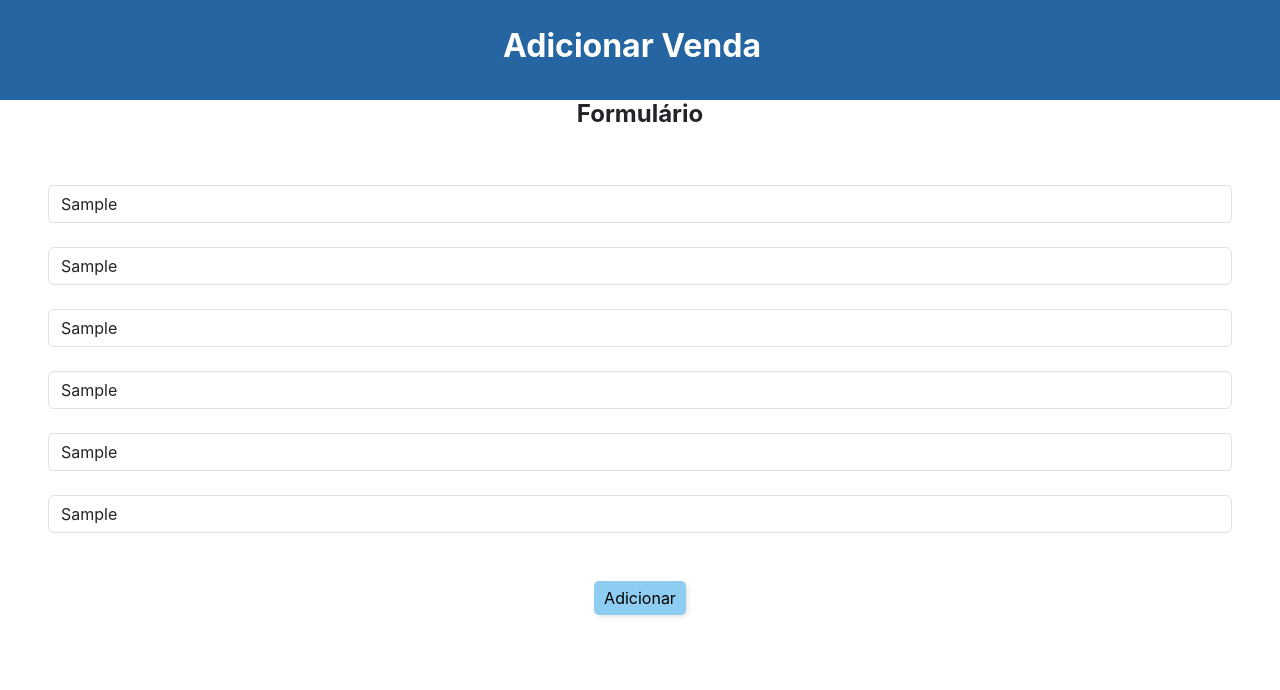
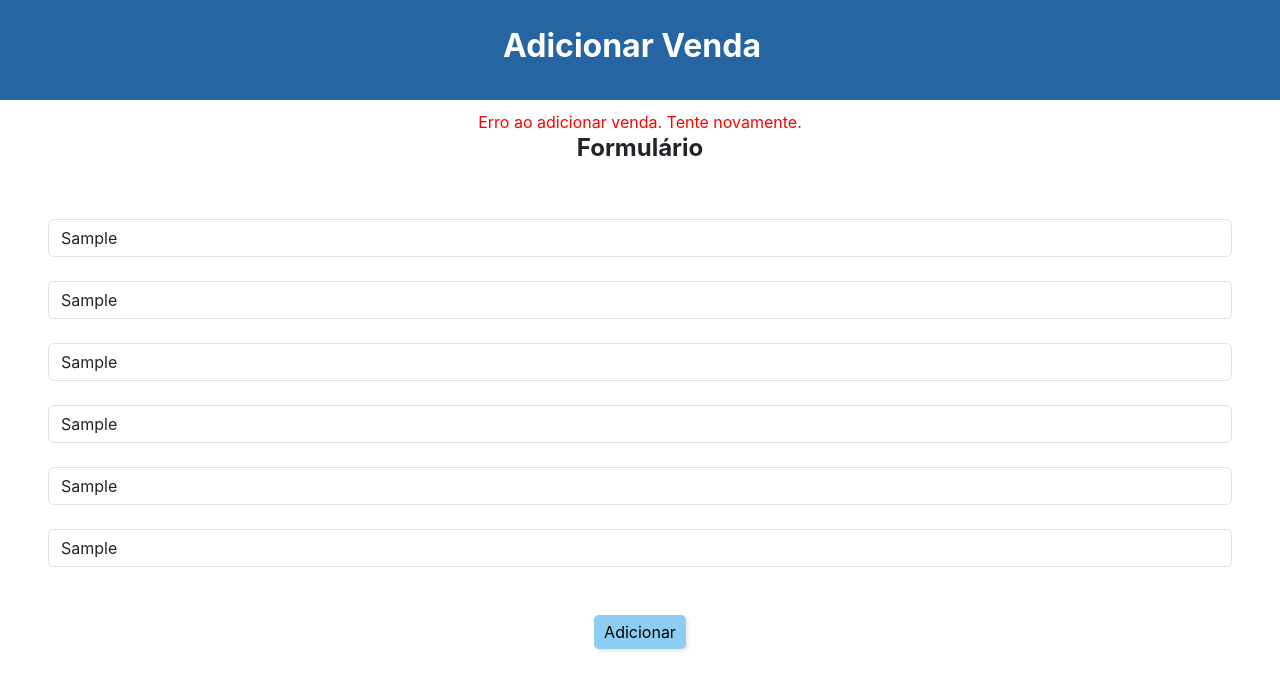
Before and after one commit to alexcyrillo/materias-faculdade, a React (Vite) app in the folder implementacao/frontend/: page /vendas/adicionar in a window 1280 px wide. Both pictures are taken after typing "Sample", "Sample", "Sample", "Sample", "Sample", "Sample" into the empty fields and a click on the button "Adicionar". Shown: the top 690 px of the page. Built offline with nearby package versions, Linux system fonts and the light colour scheme; no server answers.

Commit message:
feat: adicionando mensagem de erro adicionar venda

```diff
--- a/implementacao/frontend/pages/Adicionar/AdicionarVenda.jsx
+++ b/implementacao/frontend/pages/Adicionar/AdicionarVenda.jsx
@@ -6,13 +6,15 @@ import "./AdicionarVenda.css"
 
 // Componente funcional AdicionarVenda
 const AdicionarVenda = () => {
-  // Estados para armazenar os dados da nova venda
+  // Estados para armazenar os dados da nova venda e a mensagem de erro
   const [numNota, setNumNota] = useState("");
   const [cpfCliente, setCpfCliente] = useState("");
   const [codProduto, setCodProduto] = useState("");
   const [dataVenda, setDataVenda] = useState("");
   const [valor, setValor] = useState("");
   const [cpfVendedor, setCpfVendedor] = useState("");
+  // Estado local para armazenar mensagens de erro
+  const [errorMessage, setErrorMessage] = useState("");
 
   // Hook useNavigate para navegação programática
   const navigate = useNavigate();
@@ -31,17 +33,17 @@ const AdicionarVenda = () => {
       });
 
       // Verifica a resposta do servidor
-      if (response.status === 200) {
+      if (response.data.message === "Cadastro Realizado com Sucesso") {
         console.log("Venda adicionada com sucesso!");
         // Navega para a página de lista de vendas após a adição bem-sucedida
         navigate('/vendas/lista');
       } else {
-        console.error("Erro ao adicionar venda");
-        // Navega para a página de lista de vendas em caso de erro
-        navigate('/vendas/lista');
+        // Exibe mensagem de erro específica
+        setErrorMessage("Erro ao adicionar venda. Tente novamente.");
       }
     } catch (error) {
-      console.error("Erro ao adicionar venda:", error);
+      // Exibe mensagem de erro específica
+      setErrorMessage("Erro ao adicionar venda. Tente novamente.");
     }
   };
 
@@ -55,9 +57,15 @@ const AdicionarVenda = () => {
           className="container-fluid navbar-brand mb-0 h1"
         >
           {/* Título da página */}
-          <h2 style={{fontWeight: "bold"}}>Adicionar Venda</h2>
+          <h2 style={{ fontWeight: "bold" }}>Adicionar Venda</h2>
         </div>
       </Nav>
+      {/* Exibe mensagem de erro, se houver */}
+      {errorMessage && (
+        <div style={{ color: 'red', textAlign: 'center', marginTop: '10px' }}>
+          {errorMessage}
+        </div>
+      )}
       {/* Formulário de adição de venda */}
       <div style={{ textAlign: "center" }}>
         <h4 style={{ fontWeight: "bold" }}> Formulário </h4>
```
